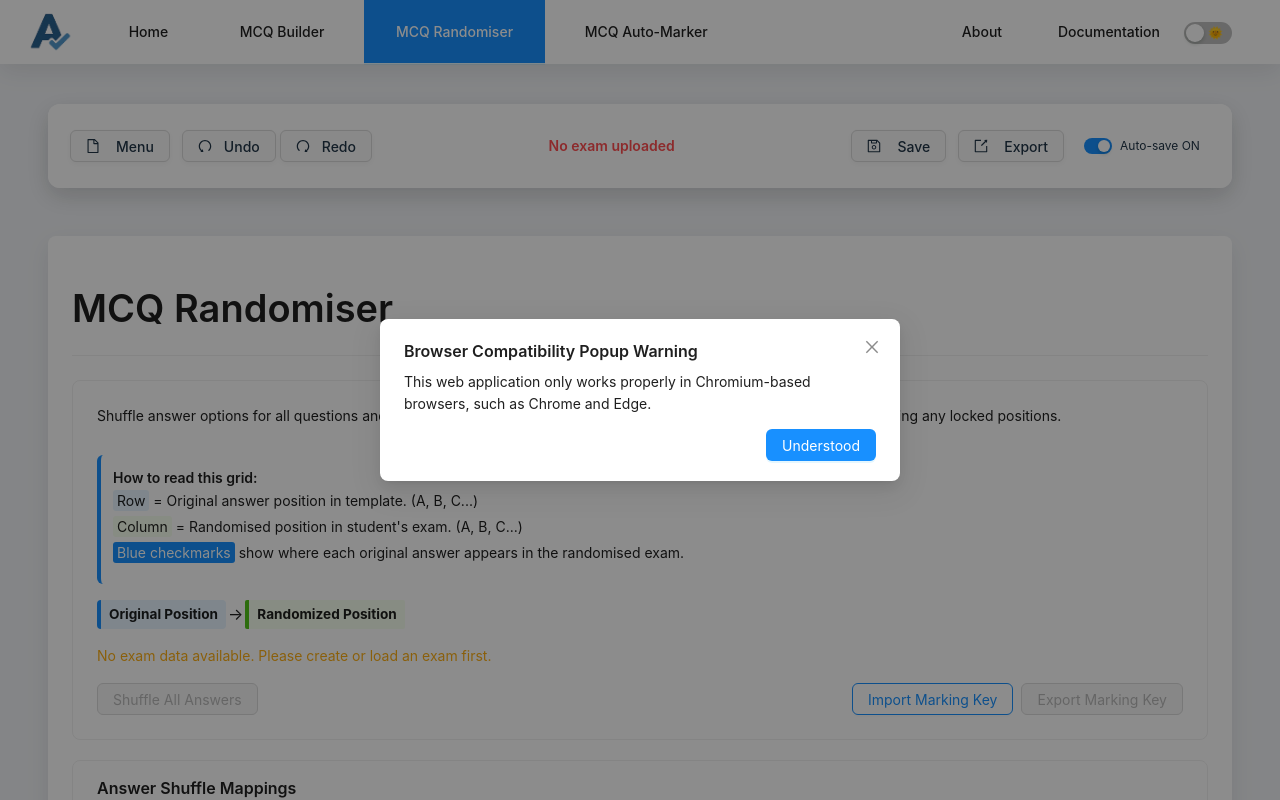
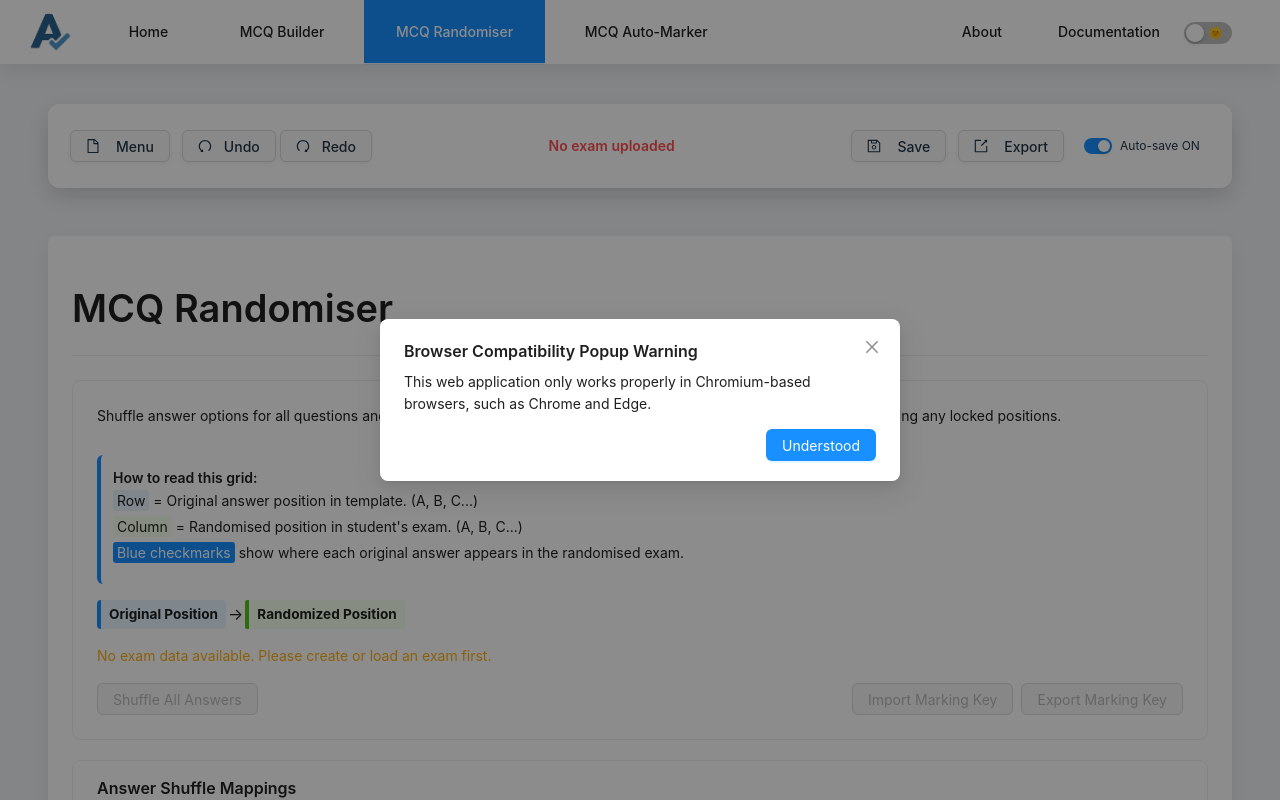
Before and after one commit to uoa-compsci399-2025-s1/capstone-project-2025-s1-team-11, a React (Vite) app in the folder client/: page /randomiser in a window 1280 px wide. Shown: the top 800 px of the page. Built offline with nearby package versions, Linux system fonts and the light colour scheme.

Commit message:
disabled import button until exam exists

```diff
--- a/client/src/pages/randomiser.jsx
+++ b/client/src/pages/randomiser.jsx
@@ -333,7 +333,8 @@ const Randomiser = () => {
                   type="default"
                   onClick={handleImportMarkingKey}
                   loading={isImportingKey}
-                  style={{
+                  disabled={!exam}
+                  style={!exam ? {} : {
                     borderColor: token.colorPrimary,
                     color: token.colorPrimary
                   }}
```
